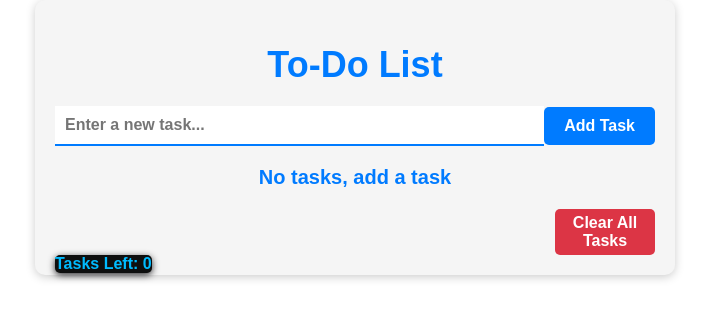
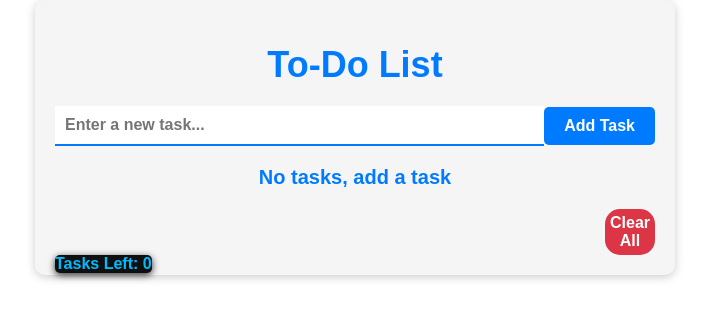
Before and after one commit to jonio298/todolist, a React (Create React App) app: page / in a window 1280 px wide. Shown: the top 320 px of the page, without its empty margins (285-994 px from the left). Built offline with nearby package versions, Linux system fonts and the light colour scheme.

Commit message:
changed styling a bit

```diff
--- a/src/App.css
+++ b/src/App.css
@@ -135,13 +135,13 @@ li {
   background-color: #dc3545;
   color: #fff;
   border: none;
-  border-radius: 5px;
+  border-radius: 15px;
   outline: none;
   cursor: pointer;
   transition: background-color 0.3s, box-shadow 0.3s, transform 0.3s;
   font-size: 16px;
   font-weight: bold;
-  margin-left: 500px;
+  margin-left: 550px;
 
 }
 
--- a/src/App.js
+++ b/src/App.js
@@ -52,7 +52,7 @@ function App() {
         <p className="empty-task">No tasks, add a task</p>
       )}
       {/* Counter for tasks left */}
-      <button className="clear" onClick={() => setTasks([])}>Clear All Tasks</button>
+      <button className="clear" onClick={() => setTasks([])}>Clear All</button>
       <div className="counter">
         Tasks Left: {tasks.length}
       </div>
```
